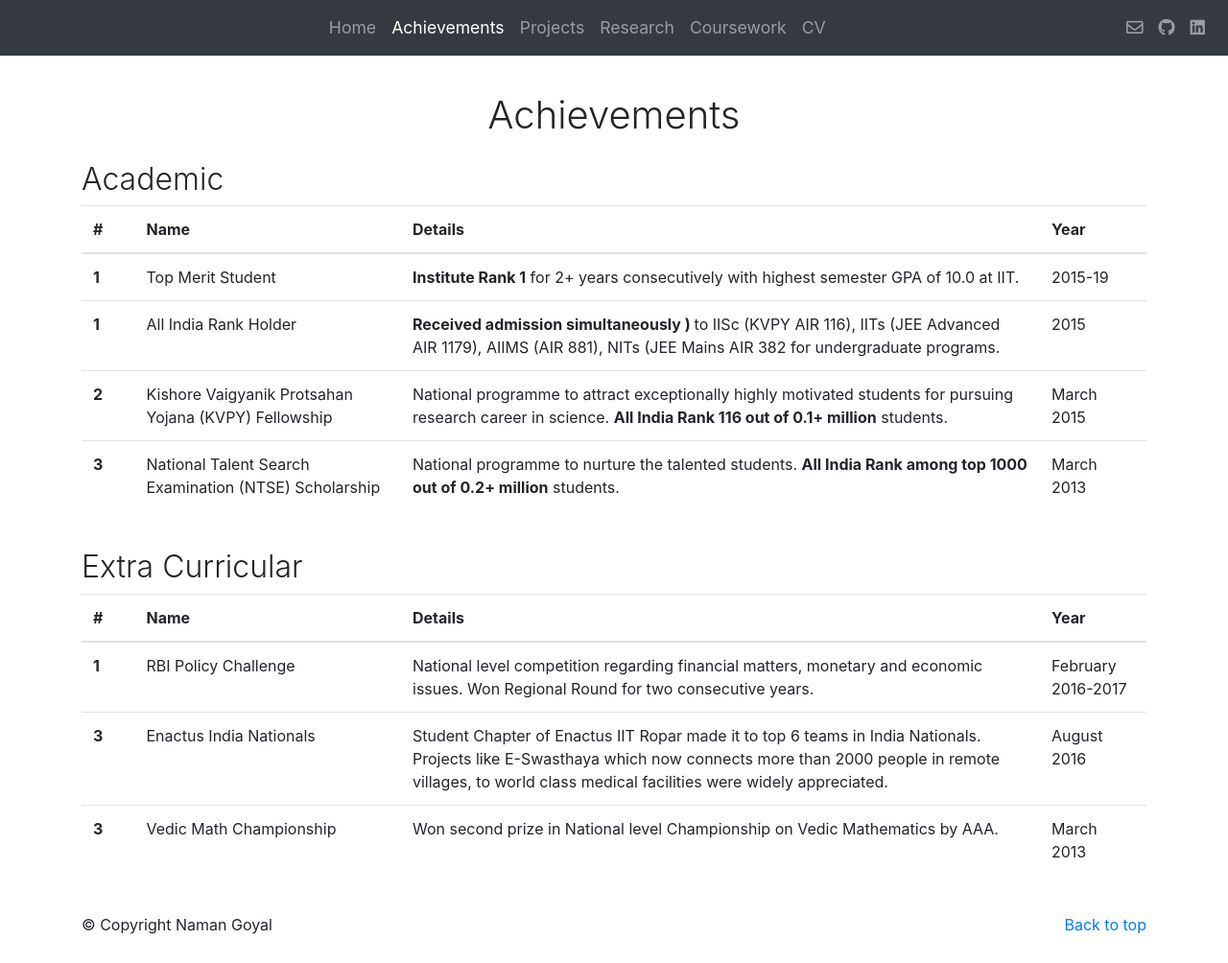
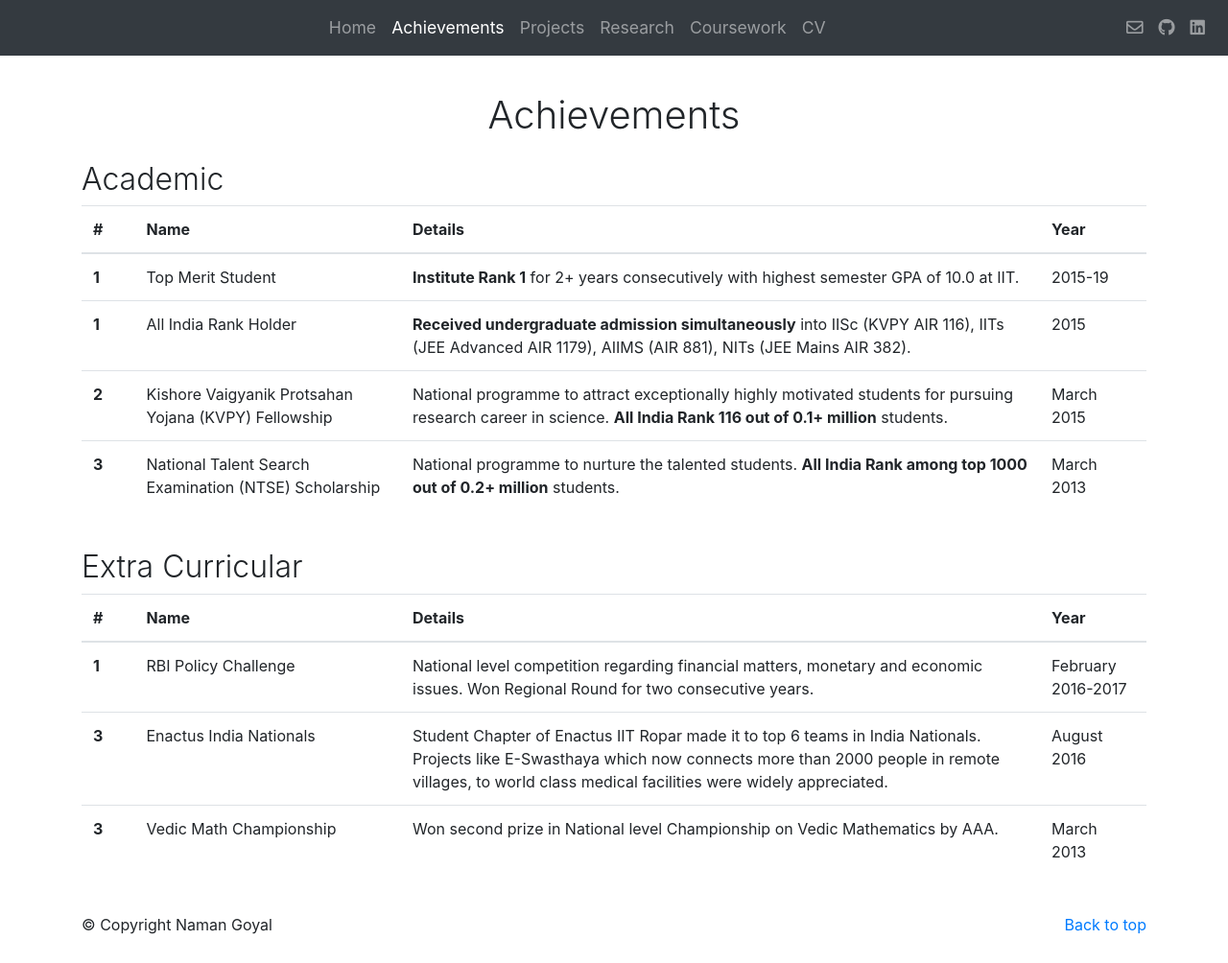
Before and after one commit to thenamangoyal/thenamangoyal.github.io, a Jekyll site: the page built from achievements.html, in a window 1280 px wide and 1004 px high. Shown: the whole window at 96% size. Built offline with Jekyll 4.4.1, drawn with Linux system fonts in a browser that asks for light colours; nearby versions of some CDN libraries.

Commit message:
Update achievements.html

```diff
--- a/achievements.html
+++ b/achievements.html
@@ -32,8 +32,8 @@ permalink: "/achievements"
             <tr>
                 <th scope="row">1</th>
                 <td>All India Rank Holder</td>
-                <td><strong>Received admission simultaneously ) </strong> to IISc (KVPY AIR 116), IITs (JEE Advanced AIR 1179), AIIMS (AIR 881), NITs (JEE Mains AIR
-382 for undergraduate programs.
+                <td><strong>Received undergraduate admission simultaneously</strong> into IISc (KVPY AIR 116), IITs (JEE Advanced AIR 1179), AIIMS (AIR 881), NITs (JEE Mains AIR
+382).
             </td>
                 <td>2015</td>
             </tr>
```
